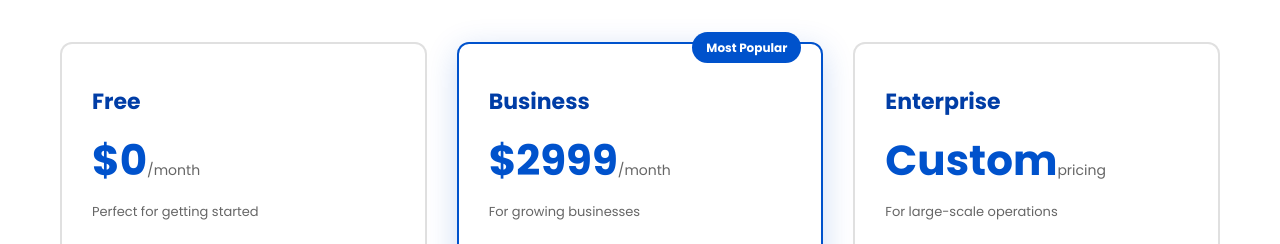
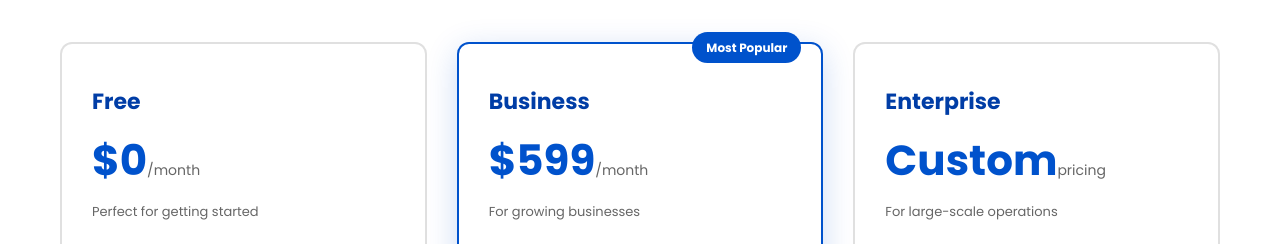
Before and after one commit to Akilan-ux/PolyGuard, a website: page main.html in a window 1280 px wide. Shown: the part 2240-2484 px from the top of the page. Drawn offline with Linux system fonts and the light colour scheme.

Commit message:
Changed cost

```diff
--- a/main.html
+++ b/main.html
@@ -161,7 +161,7 @@
                 <div class="pricing-card featured">
                     <div class="featured-badge">Most Popular</div>
                     <h4 class="tier-name">Business</h4>
-                    <p class="tier-price">$2999<span class="tier-period">/month</span></p>
+                    <p class="tier-price">$599<span class="tier-period">/month</span></p>
                     <p class="tier-description">For growing businesses</p>
 
                     <ul class="tier-features">
```
